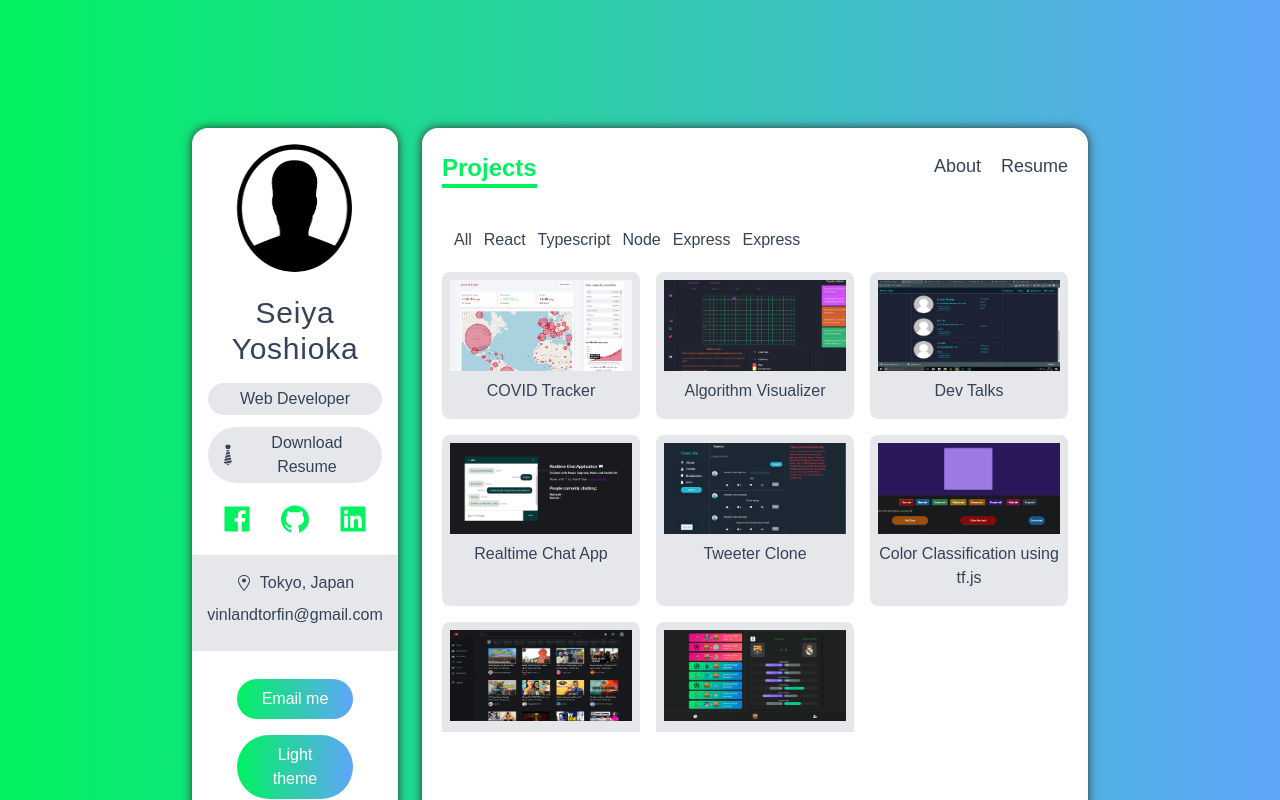
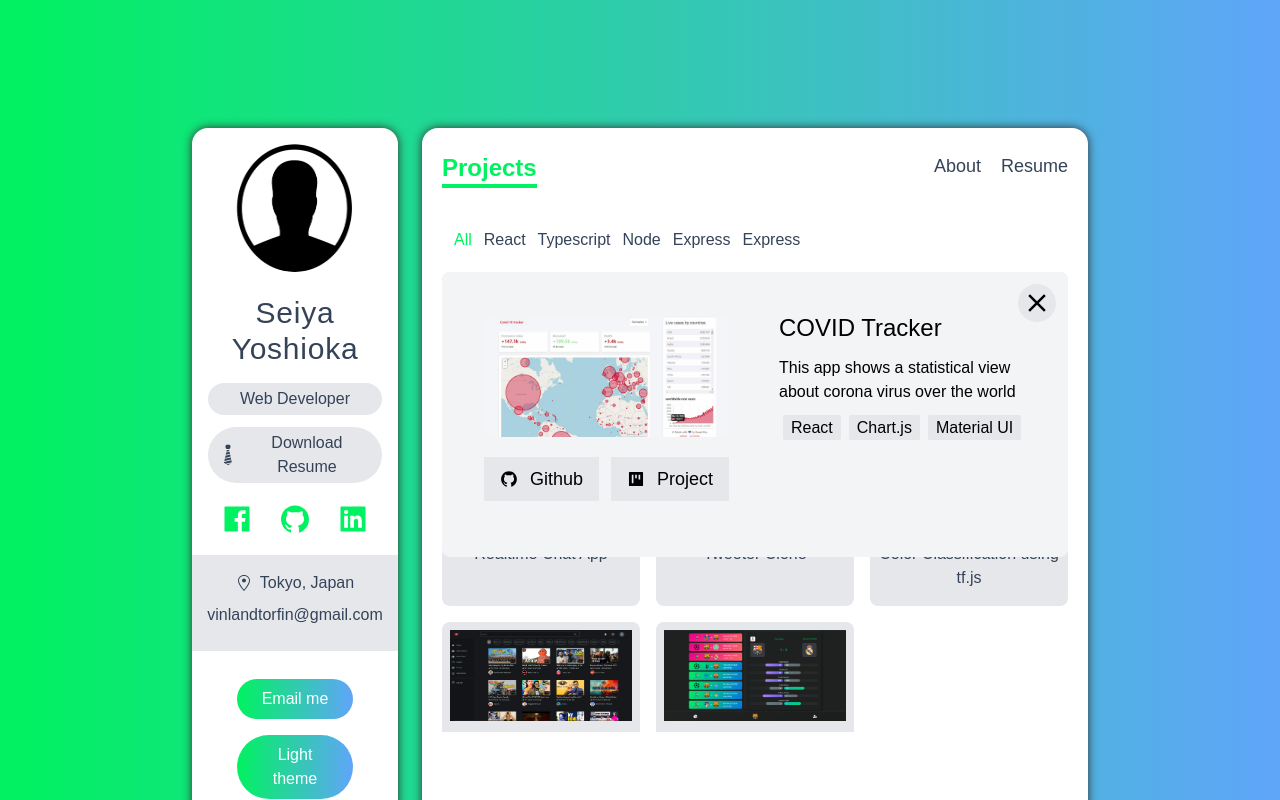
Before and after one commit to Seeya0/Next-Portfolio, a Next.js app: page /projects in a window 1280 px wide. Both pictures are taken after a click on the picture 541 px from the left and 325 px from the top of the page. Shown: the top 800 px of the page. Built offline with nearby package versions, Linux system fonts and the light colour scheme.

Commit message:
Fix bugs of animation and jsx

```diff
--- a/components/ProjectCard.tsx
+++ b/components/ProjectCard.tsx
@@ -25,7 +25,7 @@ const ProjectCard: FunctionComponent<{
                 />
                 <p className="my-2 text-center">{name}</p>
 
-                {showDetail === "name" && (
+                {showDetail === name && (
                     <div
                         className="grid md:grid-cols-2 p-2 md:p-10 rounded-lg absolute top-0 left-0 z-10 w-full h-auto gap-12 text-black bg-gray-100 dark:text-white dark:bg-dark-100"
                     >
@@ -69,7 +69,7 @@ const ProjectCard: FunctionComponent<{
                             animate="animate"
                         >
                             <motion.h2 className="mb-3 text-xl font-medium md:text-2xl" variants={fadeInUp}>{name}</motion.h2>
-                            <motion.h3 className="mb-3 font-medium">{description}</motion.h3>
+                            <motion.h3 className="mb-3 font-medium" variants={fadeInUp}>{description}</motion.h3>
                             <motion.div variants={fadeInUp}>
                                 {tags.map((tag) => (
                                     <span
--- a/components/ProjectsNavBar.tsx
+++ b/components/ProjectsNavBar.tsx
@@ -5,7 +5,7 @@ export const NavItem: FunctionComponent<{
     categoryValue: Category, handleFilterCategory: Function, active: string,
 }> = ({ categoryValue, handleFilterCategory, active }) => {
     let customClass = "capitalize cursor-pointer hover:text-green";
-    if (active === categoryValue) customClass += "text-green";
+    if (active === categoryValue) customClass += " text-green";
 
     return (
         <li className={customClass} onClick={() => handleFilterCategory(categoryValue)}>
```
